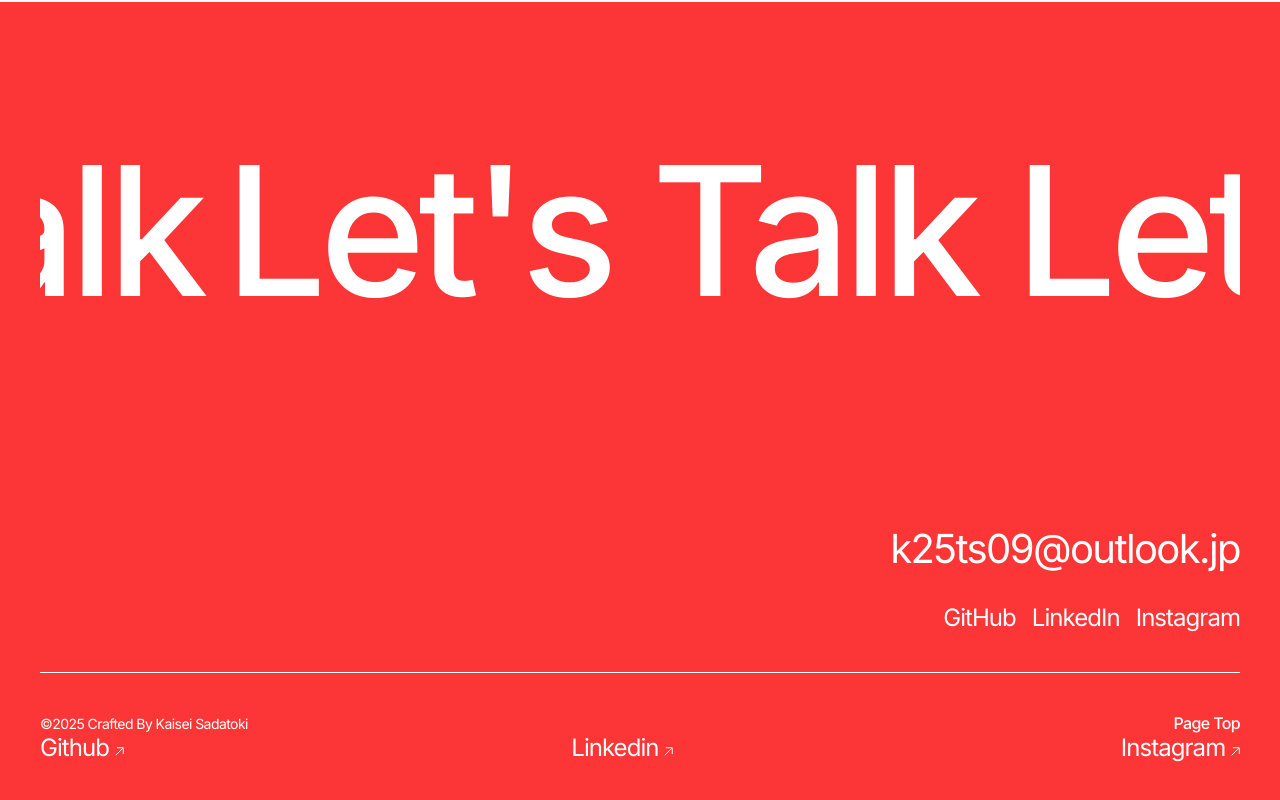
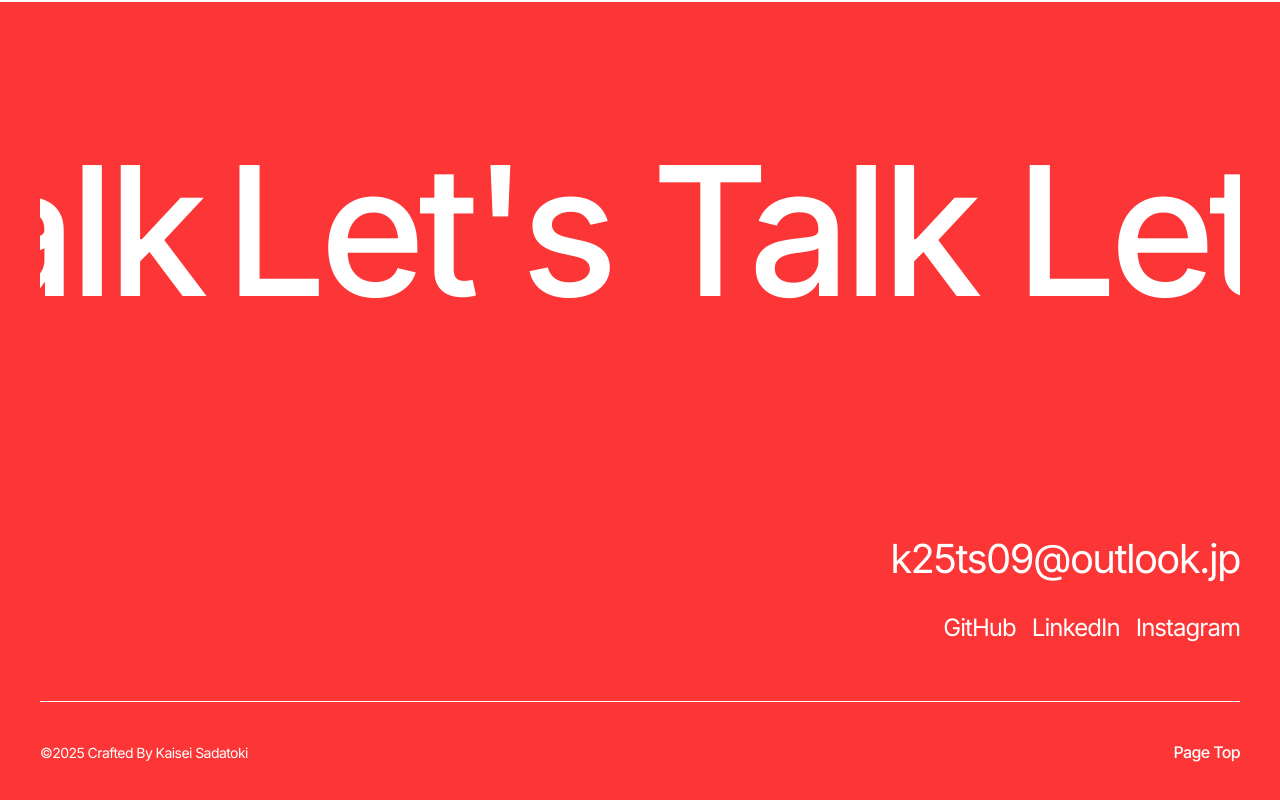
Before and after one commit to k-datacloud/portfolio-v2, a website: page portfolio-ver1.html in a window 1280 px wide. Shown: the part 1567-2367 px from the top of the page. Drawn offline with Linux system fonts and the light colour scheme.

Commit message:
Remove social media links from footer for a cleaner design

```diff
--- a/portfolio-ver1.html
+++ b/portfolio-ver1.html
@@ -161,17 +161,6 @@
                     <li class="footer-list__item footer__text footer__text--small">©2025 crafted by kaisei sadatoki</li>
                     <li class="footer-list__item"><a class="footer__link footer__link--small c-btn-backtop" href="">page top</a></li>
                 </ul>
-                <ul class="footer-list footer-list--sp">
-                        <li class="footer-list__item"><a class="footer__link" href="https://github.com/k-datacloud" target="_blank">github
-                            <img src="img/Vector-white.svg" alt="arrow icon">
-                        </a></li>
-                        <li class="footer-list__item"><a class="footer__link" href="https://www.linkedin.com/in/s-kaisei/" target="_blank">linkedin
-                            <img src="img/Vector-white.svg" alt="arrow icon">
-                        </a></li>
-                        <li class="footer-list__item"><a class="footer__link" href="https://www.instagram.com/kaiseee_i_j/" target="_blank">instagram
-                            <img src="img/Vector-white.svg" alt="arrow icon">
-                        </a></li>
-                </ul>
             </div>
         </div>
     </footer>
```
